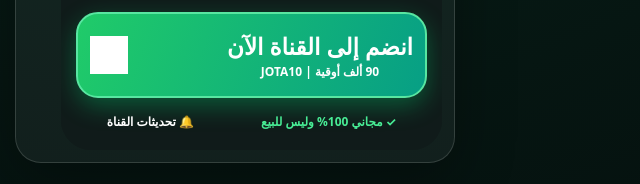
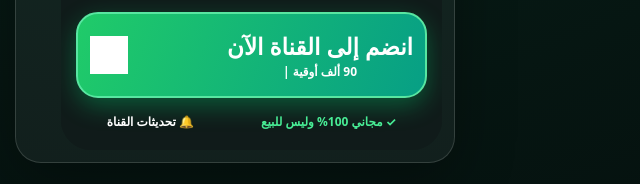
Before and after one commit to mohamed333953-source/jota-whatsapp, a plain HTML site: page index.html in a window 1280 px wide. Shown: the part 803-987 px from the top of the page, 405-1045 px from the left. Drawn offline with Linux system fonts and the light colour scheme; grey boxes are pictures that could not be loaded.

Commit message:
Fix HTML formatting for channel join message

```diff
--- a/index.html
+++ b/index.html
@@ -25,7 +25,7 @@ style="display:flex;align-items:center;justify-content:space-between;gap:8px;tex
 
 <span style="font-size:23px;font-weight:bold;line-height:1.5;">
 انضم إلى القناة الآن
-<small style="display:block;font-size:12px;">90 ألف أوقية | JOTA10</small>
+<small style="display:block;font-size:12px;">90 ألف أوقية | </small>
 </span>
 
 <img
```
